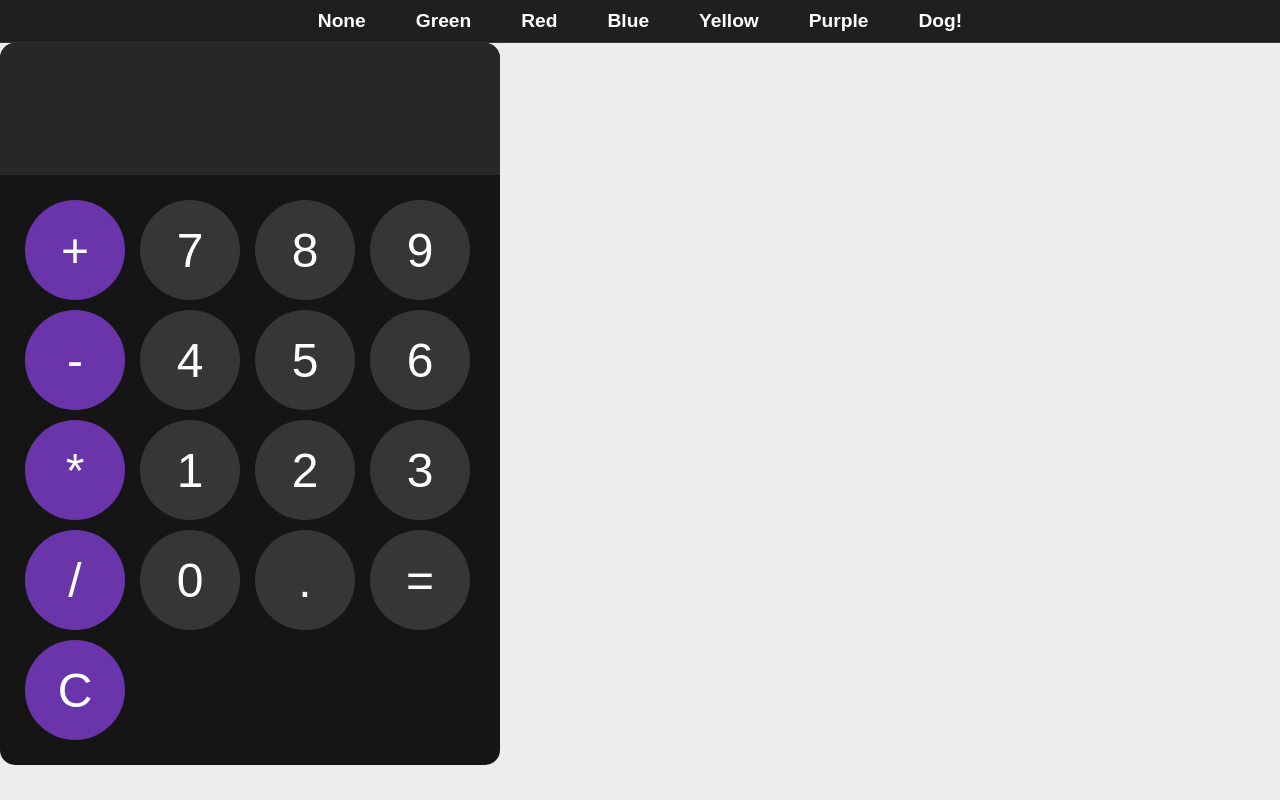
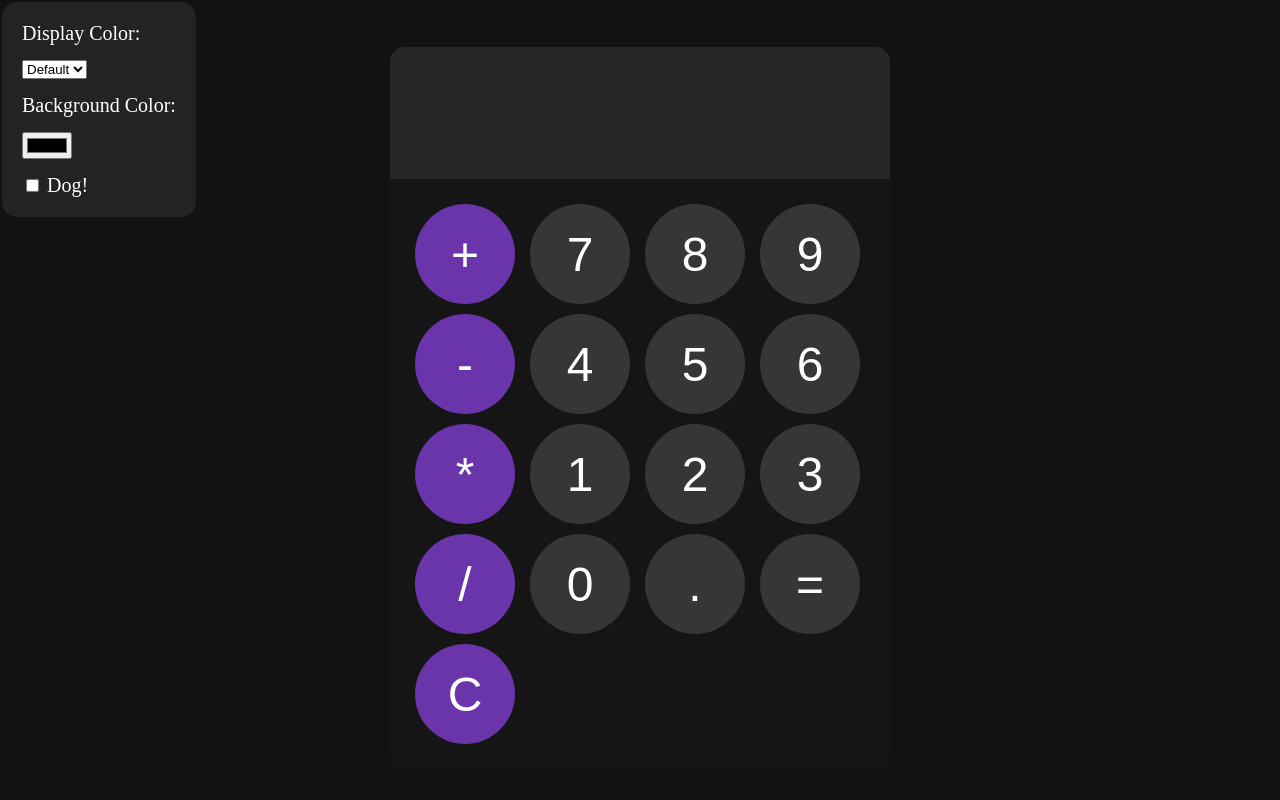
Before and after one commit to greemjvhgv/greemjvhgv.github.io, a plain HTML site: page index.html in a window 1280 px wide. Drawn offline with Linux system fonts and the light colour scheme.

Commit message:
menu setting block added

```diff
--- a/index.html
+++ b/index.html
@@ -1,88 +1,95 @@
 <html>
 <head>
-    <link rel = "stylesheet" href = "style.css">
+  <link rel="stylesheet" href="style.css">
 </head>
 <body>
 
-<nav>
-     <a href="?">None</a>
-     <a href="?color=green">Green</a>
-     <a href="?color=red">Red</a>
-     <a href="?color=blue">Blue</a>
-     <a href="?color=yellow">Yellow</a>
-     <a href="?color=purple">Purple</a>
-     <a href="?doggo=true">Dog!</a>
-</nav>
+<form id="settingsForm" method="GET">
+  <div id="menu" class="menu">
+    <label for="displayColor">Display Color:</label>
+    <select id="displayColor" name="color" onchange="this.form.submit()">
+      <option value="">Default</option>
+      <option value="green">Green</option>
+      <option value="red">Red</option>
+      <option value="blue">Blue</option>
+      <option value="yellow">Yellow</option>
+      <option value="purple">Purple</option>
+    </select>
 
-<div id = "calculator">
-    <input id = "display" readonly>
-    <div id = "keys">
-        <button onclick = "appendToDisplay('+')" class = "operator-btn">+</button>
-        <button onclick = "appendToDisplay('7')">7</button>
-        <button onclick = "appendToDisplay('8')">8</button>
-        <button onclick = "appendToDisplay('9')">9</button>
-        <button onclick = "appendToDisplay('-')" class = "operator-btn">-</button>
-        <button onclick = "appendToDisplay('4')">4</button>
-        <button onclick = "appendToDisplay('5')">5</button>
-        <button onclick = "appendToDisplay('6')">6</button>
-        <button onclick = "appendToDisplay('*')" class = "operator-btn">*</button>
-        <button onclick = "appendToDisplay('1')">1</button>
-        <button onclick = "appendToDisplay('2')">2</button>
-        <button onclick = "appendToDisplay('3')">3</button>
-        <button onclick = "appendToDisplay('/')" class = "operator-btn">/</button>
-        <button onclick = "appendToDisplay('0')">0</button>
-        <button onclick = "appendToDisplay('.')">.</button>
-        <button onclick = "calculate()">=</button>
-        <button onclick = "clearDisplay()" class = "operator-btn">C</button>
+    <label for="bgColor">Background Color:</label>
+    <input type="color" id="bgColor" name="bg" onchange="this.form.submit()">
+
+    <label>
+      <input type="checkbox" id="dogToggle" name="doggo" value="true" onchange="this.form.submit()">
+      Dog!
+    </label>
   </div>
+</form>
 
+<div class="calculator-container">
+  <div id="calculator">
+    <input id="display" readonly>
+    <div id="keys">
+      <button onclick="appendToDisplay('+')" class="operator-btn">+</button>
+      <button onclick="appendToDisplay('7')">7</button>
+      <button onclick="appendToDisplay('8')">8</button>
+      <button onclick="appendToDisplay('9')">9</button>
+      <button onclick="appendToDisplay('-')" class="operator-btn">-</button>
+      <button onclick="appendToDisplay('4')">4</button>
+      <button onclick="appendToDisplay('5')">5</button>
+      <button onclick="appendToDisplay('6')">6</button>
+      <button onclick="appendToDisplay('*')" class="operator-btn">*</button>
+      <button onclick="appendToDisplay('1')">1</button>
+      <button onclick="appendToDisplay('2')">2</button>
+      <button onclick="appendToDisplay('3')">3</button>
+      <button onclick="appendToDisplay('/')" class="operator-btn">/</button>
+      <button onclick="appendToDisplay('0')">0</button>
+      <button onclick="appendToDisplay('.')">.</button>
+      <button onclick="calculate()">=</button>
+      <button onclick="clearDisplay()" class="operator-btn">C</button>
+    </div>
+  </div>
+</div>
 
 </body>
 </html>
 
 <script>
-    const display = document.getElementById("display");
-    display.style.color = 'black';
 
-function appendToDisplay(input){
+function appendToDisplay(input) {
   display.value += input;
 }
 
-function clearDisplay(){
-    display.value = " ";
+function clearDisplay() {
+  display.value = "";
 }
 
-function calculate(){
+function calculate() {
   try {
     display.value = eval(display.value);
-    }
-    catch(error){
+  } catch (error) {
     display.value = "Error";
   }
 }
 
-const queryString = window.location.search;
+const display = document.getElementById("display");
+const params = new URLSearchParams(window.location.search);
 
-const urlParams = new URLSearchParams(queryString);
+if (params.has("color")) {
+  display.style.backgroundColor = params.get("color");
+  document.getElementById("displayColor").value = params.get("color");
+}
 
-const color = urlParams.get('color')
-display.style.backgroundColor = color;
+if (params.get("doggo") === "true") {
+  document.body.style.backgroundImage = "url('silly.jpg')";
+  document.body.style.backgroundSize = "cover";
+  document.body.style.backgroundPosition = "center";
+  document.getElementById("dogToggle").checked = true;
+}
 
-const doggo = urlParams.get('doggo')
-const isTrue = doggo === 'true';
-const isFalse = doggo === 'false';
-let booleanValue;
-
-const body = document.body;
-
-if (isTrue) {
-  booleanValue = true;
-    body.style.backgroundImage = "url('silly.png')";
-    body.style.backgroundSize = "cover";
-} else if (isFalse) {
-    booleanValue = false;
-} else {
-    booleanValue = false;
+if (params.has("bg")) {
+  document.body.style.backgroundColor = params.get("bg");
+  document.getElementById("bgColor").value = params.get("bg");
 }
 
 </script>
--- a/style.css
+++ b/style.css
@@ -2,37 +2,47 @@
 body {
     display: flex;
     flex-direction: column;
+    align-items: center;
+    justify-content: center;
     margin: 0;
     min-height: 100vh;
-    background-color: #ededed;
-    font-family: Arial, Helvetica, sans-serif;
+    background-color: #121212;
     background-position: center;
     background-repeat: no-repeat;
     background-size: cover;
 }
 
-nav {
-    background-color: #1f1f1f;
-    width: 100%;
-    padding: 10px 0;
+.calculator-container {
     display: flex;
     justify-content: center;
-    gap: 50px;
-    top: 0;
-    z-index: 100;
-    border-bottom: 1px solid #333;
+    align-items: center;
+    flex-grow: 1;
+    width: 100%;
 }
 
-nav a {
-    text-decoration: none;
+
+.menu {
+    position: absolute;
+    top: 2px;
+    left: 2px;
+    font-size: 20px;
+    cursor: pointer;
+    background-color: #111;
     color: white;
-    font-weight: bold;
-    font-size: 1.2rem;
-    transition: color 0.3s;
+    padding: 10px 15px;
+    z-index: 999;
 }
 
-nav a:hover {
-    color: #8a2be2;
+#menu {
+    background-color: #232323;
+    padding: 20px;
+    border-radius: 15px;
+    color: white;
+    display: flex;
+    flex-direction: column;
+    align-items: flex-start;
+    gap: 15px;
+    margin-bottom: 30px;
 }
 
 
```
Also changed, not shown: silly.jpg (added), silly.png (deleted). Lines whose indentation alone changed are shown as unchanged.
